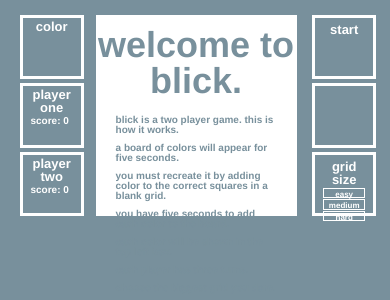
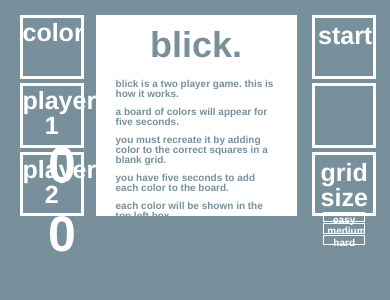
Before and after one commit to odholden/wdi-first-project, a PHP site: page / in a window 390 px wide. Shown: the top 300 px of the page. Run offline with PHP 8.4, Linux system fonts and the light colour scheme; some libraries are stand-ins or nearby versions.

Commit message:
fixed formatting for mobile

```diff
--- a/app.js
+++ b/app.js
@@ -23,6 +23,7 @@ $(function responsiveOverlay(){
     $('#playerOneTurn').remove();
     $('#playerTwoTurn').remove();
   } else if (document.documentElement.clientWidth <= 840){
+    $('#overlay1').fadeIn("slow").html("<h2>blick.</h2><p>blick is a two player game. this is how it works.</p><p>a board of colors will appear for five seconds.</p><p>you must recreate it by adding color to the correct squares in a blank grid.</p><p>you have five seconds to add each color to the board.</p><p>each color will be shown in the top left box.</p><p>each player has three turns.</p><p>choose the biggest grid you dare.</p><p>happy blicking.</p><div id='letsblick'>let's blick.</div>");
     $('#overlay1').css("width", "51.5vw").css("height", "51.5vw").css("left", "24.5%").css("top","15px");
     $('#overlay0').remove();
     $('#overlay2').remove();
--- a/home.html
+++ b/home.html
@@ -50,14 +50,14 @@
         <h2>color</h2>
       </div>
       <div id="playerOne">
-        <h2>player one</h2>
+        <h2>player 1</h2>
         <h3 id="playerOneTurn">turns taken: 0</h3>
-        <h3 id="playerOneScore">score: 0</h3>
+        <h3 id="playerOneScore">0</h3>
       </div>
       <div id="playerTwo">
-        <h2>player two</h2>
+        <h2>player 2</h2>
         <h3 id="playerTwoTurn">turns taken: 0</h3>
-        <h3 id="playerTwoScore">score: 0</h3>
+        <h3 id="playerTwoScore">0</h3>
       </div>
     </div>
 
--- a/style.css
+++ b/style.css
@@ -245,16 +245,17 @@ li {
   }
 
   h2 {
-    font-size: 13px;
+    font-size: 25px;
     letter-spacing: 0px;
     margin: 2px auto;
   }
 
   h3 {
-    font-size: 10px;
+    font-size: 50px;
     letter-spacing: 0px;
     line-height: 100%;
-    margin: 2px auto;
+    margin: auto 30%;
+
   }
 
   p {
@@ -308,7 +309,7 @@ li {
     height: 20%;
     width: 80%;
     border: 1px solid white;
-    font-size: 8px;
+    font-size:10px;
     line-height: 80%;
   }
 }
```
